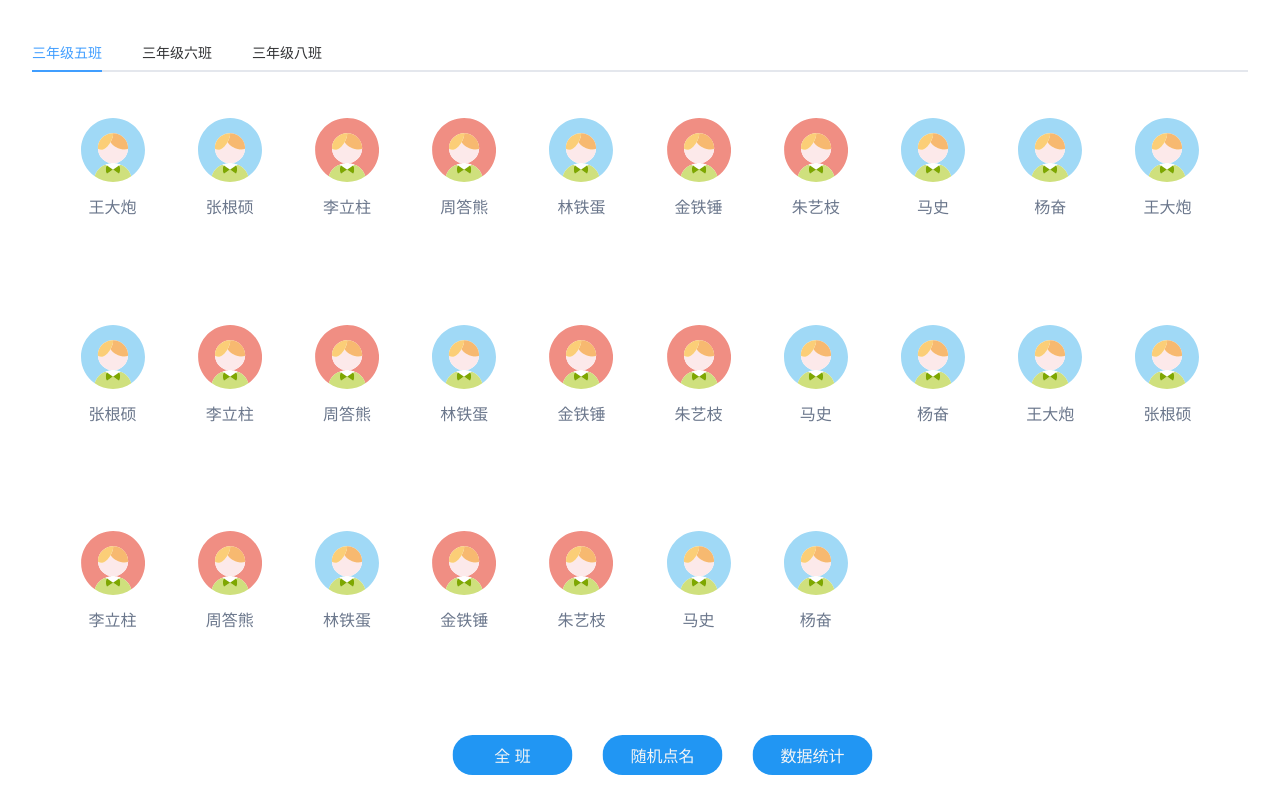
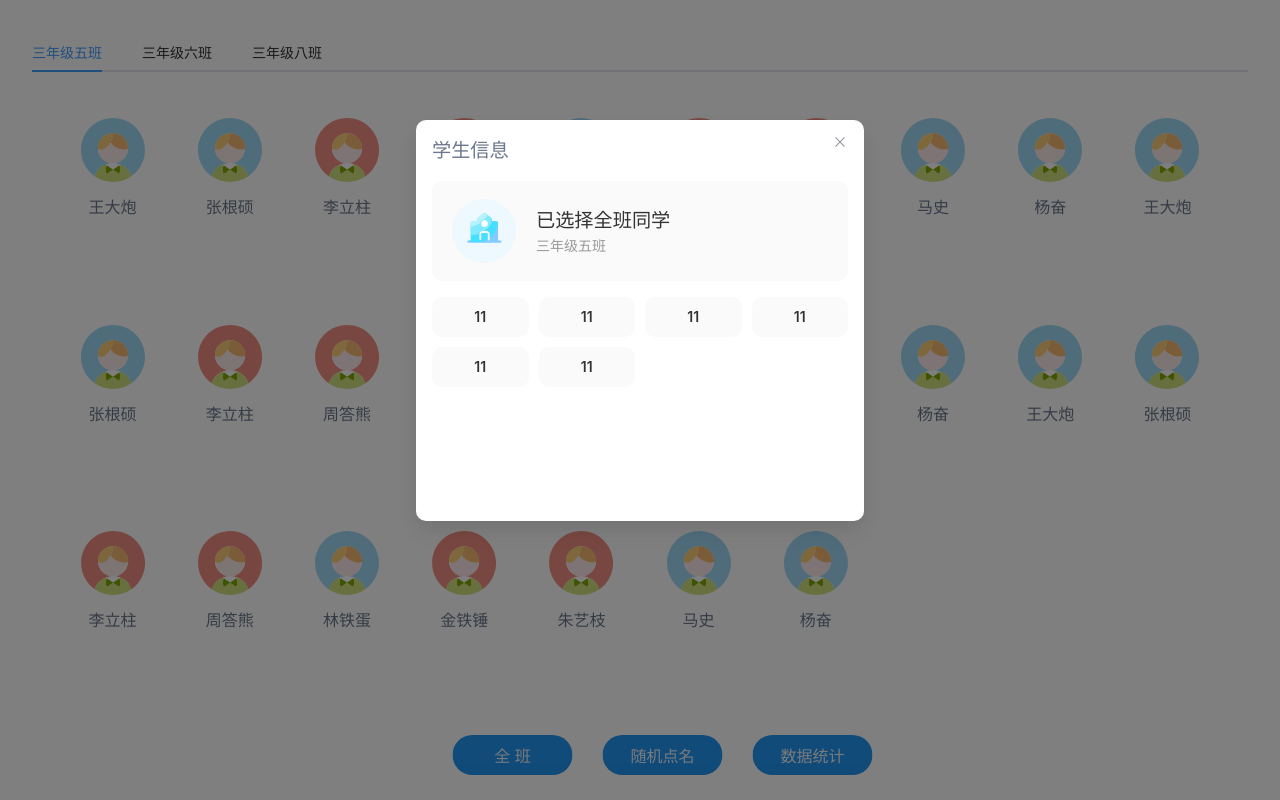
Before and after one commit to Alextt666/roll-call-system, a Vue app in the folder roll-call/: page / in a window 1280 px wide. Both pictures are taken after a click on the button "全 班". Built offline with nearby package versions, Linux system fonts and the light colour scheme; what vue3-lottie would draw is missing.

Commit message:
add: 全班点名

```diff
--- a/roll-call/src/components/Content/Content.vue
+++ b/roll-call/src/components/Content/Content.vue
@@ -4,8 +4,6 @@
     @emitStudentInfo="handleEmitStudentInfo"
   />
   <div class="footer">
-    <!-- <button @click="handleAward" class="global-btn">奖杯</button> -->
-
     <button @click="handleRollCallAll" class="global-btn">全 班</button>
     <button @click="handleRollCall" class="global-btn">随机点名</button>
     <button class="global-btn">数据统计</button>
@@ -75,6 +73,38 @@
       </template>
     </div>
   </el-dialog>
+  <!-- 全班点名 -->
+  <el-dialog
+    v-model="allClassDialogVisible"
+    width="35%"
+    center
+    class="my-dialog-radius"
+    @close="allClassDialogVisibleClose"
+  >
+    <template #header>
+      <div class="dialog-title">学生信息</div>
+    </template>
+    <div class="dialog-info">
+      <img
+        src="@/assets/imgs/class.svg"
+        alt="avator"
+      />
+      <div class="info-text">
+        <div class="text-name">已选择全班同学</div>
+        <div class="text-class">{{ msg }}</div>
+      </div>
+    </div>
+    <div class="dialog-tags">
+      <template v-for="(item, index) in 6" :key="index">
+        <div
+          :class="['tag', index === selectIndex ? 'tag-active' : '']"
+          @click="handleTagClick(item)"
+        >
+          11
+        </div>
+      </template>
+    </div>
+  </el-dialog>
 </template>
 <script setup>
 import Award from "@/components/Lottie/Award.vue";
@@ -83,6 +113,7 @@ import RollButton from "@/components/Content/RollButton.vue";
 import { ref, reactive } from "vue";
 const centerDialogVisible = ref(false);
 const studentDialogVisible = ref(false);
+const allClassDialogVisible = ref(false);
 let showAward = ref(false);
 let student = ref("");
 let intervalId = ref(null);
@@ -160,17 +191,24 @@ function rollcallDialogClose() {
 }
 // 全班点名
 function handleRollCallAll() {
-  console.log(studentDialogVisible.value);
+  allClassDialogVisible.value = true;
 }
+
 // 标签发送
 function handleTagClick(item) {
   handleAward();
   selectIndex.value = item;
   tagMsg.value = item;
   studentDialogVisible.value = false;
+  allClassDialogVisible.value = false;
 }
+// 学生页关闭
 function studentDialogClose() {
   selectIndex.value = 999;
+}
+// 全体页关闭
+function allClassDialogVisibleClose(){
+    selectIndex.value = 999
 }
 
 // handleTrigger
@@ -212,20 +250,7 @@ button {
   padding-left: 3px;
   letter-spacing: 15px;
 }
-.dialog-footer-btn {
-  width: 100px;
-  height: 38px;
-  box-sizing: border-box;
-  background-color: $btn-red;
-  color: $light-color;
-  text-align: center;
-  font-weight: bold;
-  .btn-text {
-    display: flex;
-    justify-content: center;
-    align-items: center;
-  }
-}
+
 
 .dialog-footer-btn:hover {
   border: 1px solid transparent;
@@ -298,9 +323,4 @@ button {
   border: none;
   box-shadow: 0 0 15px $light-gray;
 }
-
-.evaluate {
-  background-color: $info-color;
-  margin-left: 5px;
-}
 </style>
--- a/roll-call/src/components/Content/RollButton.vue
+++ b/roll-call/src/components/Content/RollButton.vue
@@ -8,7 +8,7 @@ const props = defineProps({
   btnText: String,
 });
 </script>
-<style lang="scss">
+<style lang="scss" scoped>
 .dialog-footer-btn {
   width: 100px;
   height: 38px;
```
Also changed, not shown: roll-call/src/assets/imgs/class.svg (added).
